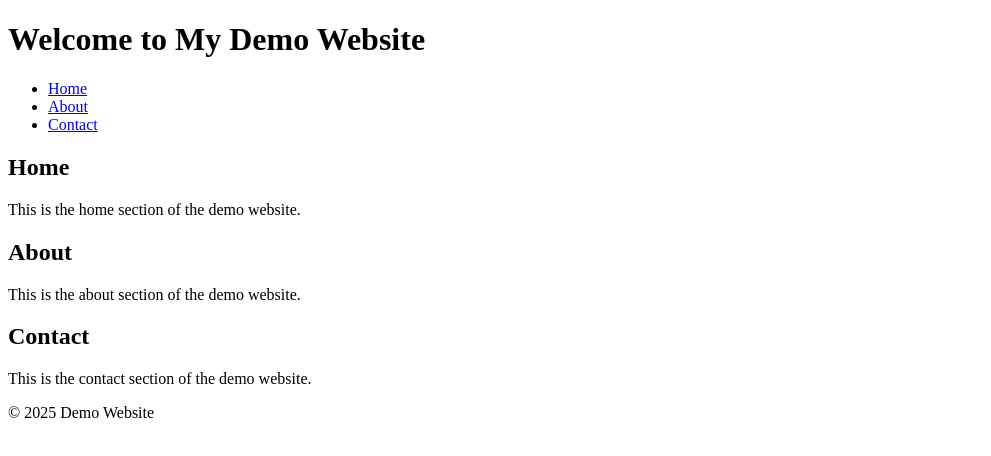
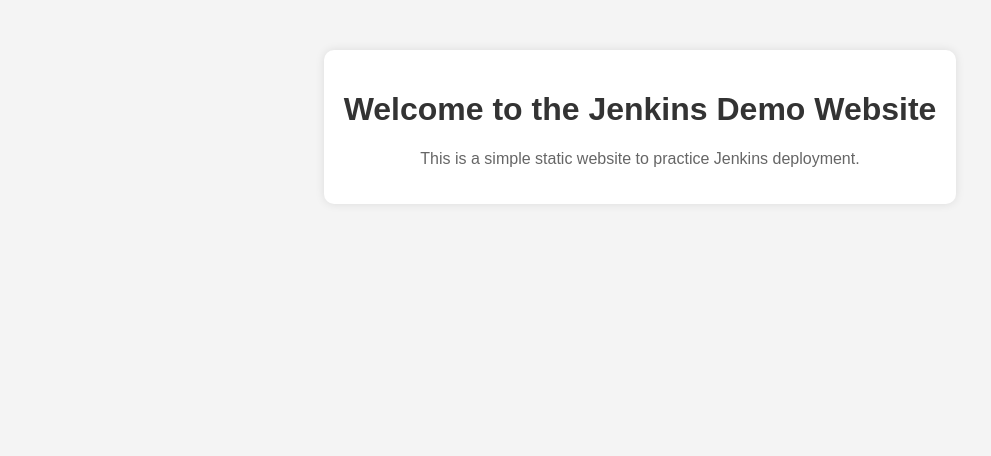
Before and after one commit to suanx/Jenkins, a plain HTML site: page index.html in a window 1280 px wide. Shown: the whole page, without its empty margins (0-991 px from the left). Drawn offline with Linux system fonts and the light colour scheme.

Commit message:
Updated html file

```diff
--- a/index.html
+++ b/index.html
@@ -3,36 +3,33 @@
 <head>
     <meta charset="UTF-8">
     <meta name="viewport" content="width=device-width, initial-scale=1.0">
-    <title>Demo Website</title>
-    <link rel="stylesheet" href="styles.css">
+    <title>Demo Website for Jenkins</title>
+    <style>
+        body {
+            font-family: Arial, sans-serif;
+            text-align: center;
+            margin: 50px;
+            background-color: #f4f4f4;
+        }
+        .container {
+            background: white;
+            padding: 20px;
+            border-radius: 10px;
+            box-shadow: 0px 0px 10px rgba(0, 0, 0, 0.1);
+            display: inline-block;
+        }
+        h1 {
+            color: #333;
+        }
+        p {
+            color: #666;
+        }
+    </style>
 </head>
 <body>
-    <header>
-        <h1>Welcome to My Demo Website</h1>
-    </header>
-    <nav>
-        <ul>
-            <li><a href="#home">Home</a></li>
-            <li><a href="#about">About</a></li>
-            <li><a href="#contact">Contact</a></li>
-        </ul>
-    </nav>
-    <main>
-        <section id="home">
-            <h2>Home</h2>
-            <p>This is the home section of the demo website.</p>
-        </section>
-        <section id="about">
-            <h2>About</h2>
-            <p>This is the about section of the demo website.</p>
-        </section>
-        <section id="contact">
-            <h2>Contact</h2>
-            <p>This is the contact section of the demo website.</p>
-        </section>
-    </main>
-    <footer>
-        <p>&copy; 2025 Demo Website</p>
-    </footer>
+    <div class="container">
+        <h1>Welcome to the Jenkins Demo Website</h1>
+        <p>This is a simple static website to practice Jenkins deployment.</p>
+    </div>
 </body>
 </html>
```
